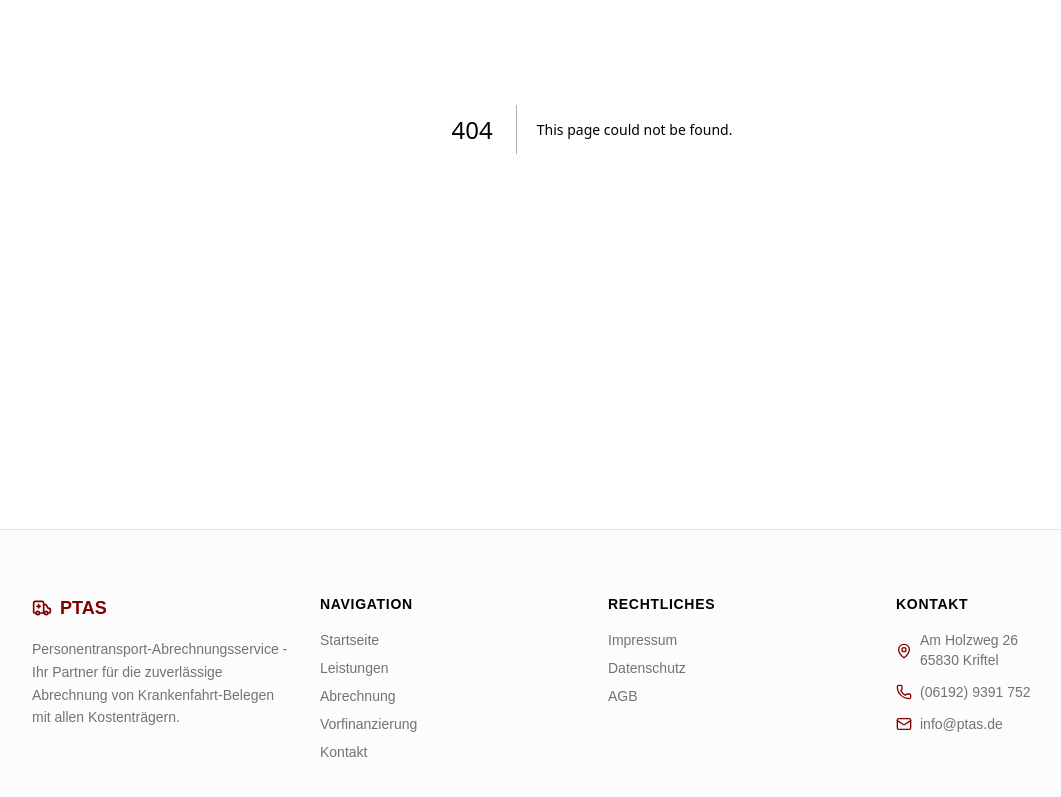
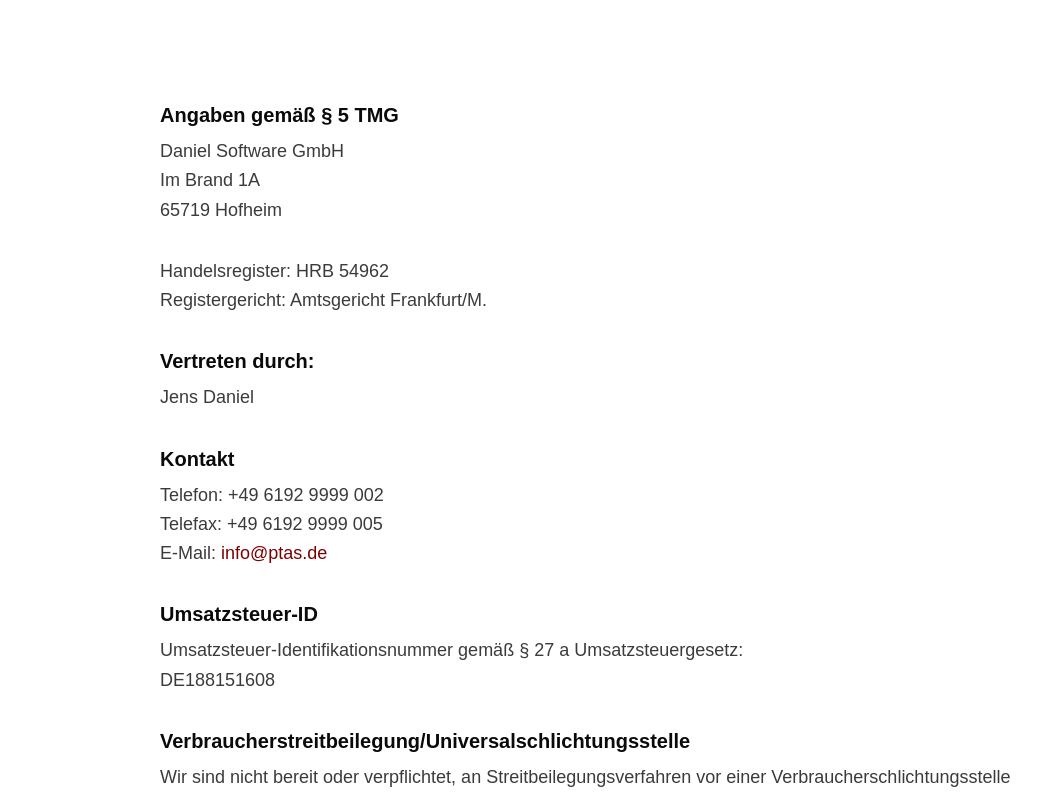
Before and after one commit to Yeah-Jack/ptas, a Next.js app: page /impressum in a window 1280 px wide. Before the commit this address had no page. Shown: the part 360-1157 px from the top of the page, without its empty margins (48-1109 px from the left). Built offline with nearby package versions, Linux system fonts and the light colour scheme.

Commit message:
Add Impressum page

```diff
--- /dev/null
+++ b/app/impressum/page.tsx
@@ -0,0 +1,98 @@
+import { FadeInUp } from "@/components/animations/fade-in-up";
+
+export const metadata = {
+	title: "Impressum | PTAS",
+	description: "Impressum der Daniel Software GmbH.",
+};
+
+export default function ImpressumPage() {
+	return (
+		<>
+			<section className="container mx-auto max-w-4xl py-16 text-center md:py-24">
+				<FadeInUp>
+					<h1 className="mb-6 font-bold text-3xl leading-tight tracking-tight md:text-4xl lg:text-5xl">
+						Impressum
+					</h1>
+				</FadeInUp>
+			</section>
+
+			<section className="py-16 md:py-24">
+				<div className="container mx-auto max-w-4xl px-4">
+					<FadeInUp delay={0.1}>
+						<div className="flex flex-col gap-8 text-foreground/80 md:text-lg">
+							<div>
+								<h2 className="mb-2 font-semibold text-foreground text-xl">
+									Angaben gemäß § 5 TMG
+								</h2>
+								<p className="leading-relaxed">
+									Daniel Software GmbH
+									<br />
+									Im Brand 1A
+									<br />
+									65719 Hofheim
+								</p>
+							</div>
+
+							<div>
+								<p className="leading-relaxed">
+									Handelsregister: HRB 54962
+									<br />
+									Registergericht: Amtsgericht Frankfurt/M.
+								</p>
+							</div>
+
+							<div>
+								<h2 className="mb-2 font-semibold text-foreground text-xl">
+									Vertreten durch:
+								</h2>
+								<p className="leading-relaxed">Jens Daniel</p>
+							</div>
+
+							<div>
+								<h2 className="mb-2 font-semibold text-foreground text-xl">
+									Kontakt
+								</h2>
+								<p className="leading-relaxed">
+									Telefon: +49 6192 9999 002
+									<br />
+									Telefax: +49 6192 9999 005
+									<br />
+									E-Mail:{" "}
+									<a
+										href="mailto:info@ptas.de"
+										className="text-primary hover:underline"
+									>
+										info@ptas.de
+									</a>
+								</p>
+							</div>
+
+							<div>
+								<h2 className="mb-2 font-semibold text-foreground text-xl">
+									Umsatzsteuer-ID
+								</h2>
+								<p className="leading-relaxed">
+									Umsatzsteuer-Identifikationsnummer gemäß § 27 a
+									Umsatzsteuergesetz:
+									<br />
+									DE188151608
+								</p>
+							</div>
+
+							<div>
+								<h2 className="mb-2 font-semibold text-foreground text-xl">
+									Verbraucher&shy;streit&shy;beilegung/Universal&shy;schlichtungs&shy;stelle
+								</h2>
+								<p className="leading-relaxed">
+									Wir sind nicht bereit oder verpflichtet, an
+									Streitbeilegungsverfahren vor einer
+									Verbraucherschlichtungsstelle teilzunehmen.
+								</p>
+							</div>
+						</div>
+					</FadeInUp>
+				</div>
+			</section>
+		</>
+	);
+}
--- a/components/footer.tsx
+++ b/components/footer.tsx
@@ -12,7 +12,6 @@ const navigationLinks = [
 const legalLinks = [
 	{ to: "/impressum", label: "Impressum" },
 	{ to: "/datenschutz", label: "Datenschutz" },
-	{ to: "/agb", label: "AGB" },
 ] as const;
 
 export default function Footer() {
```
